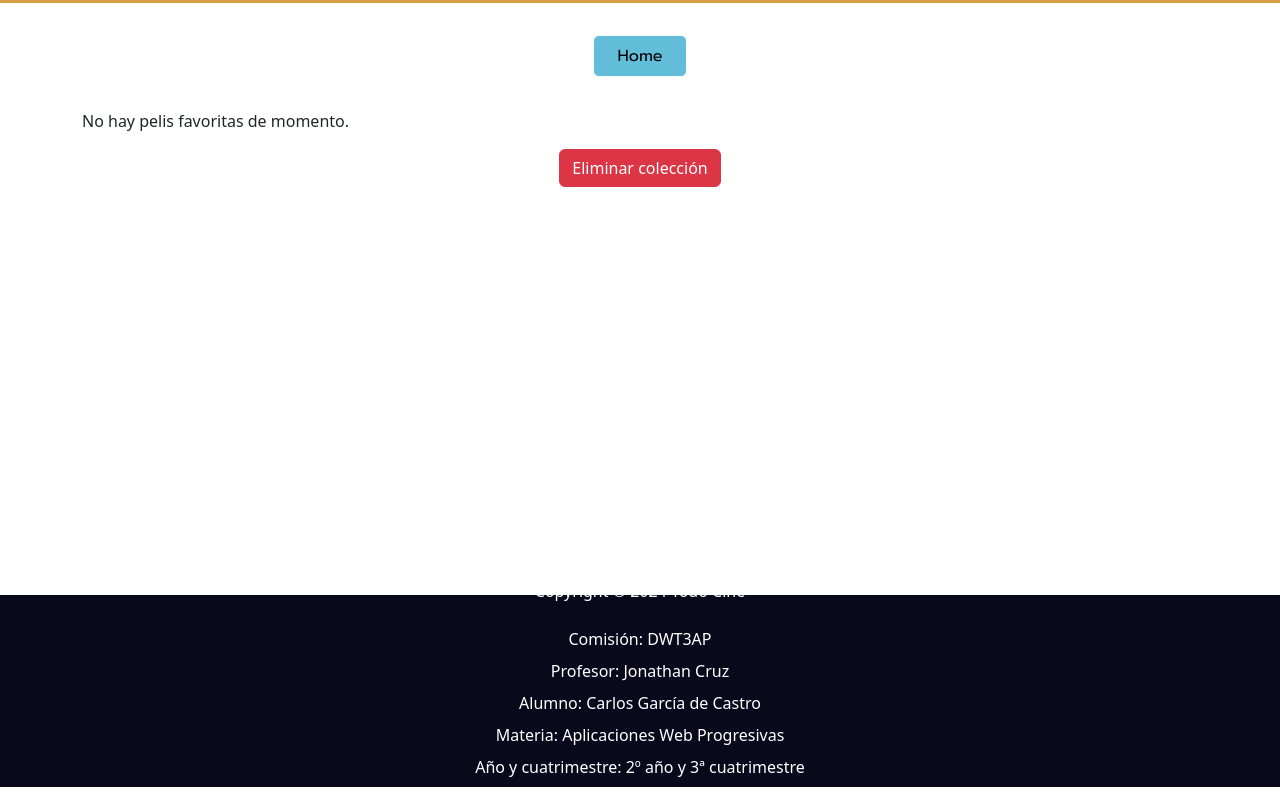
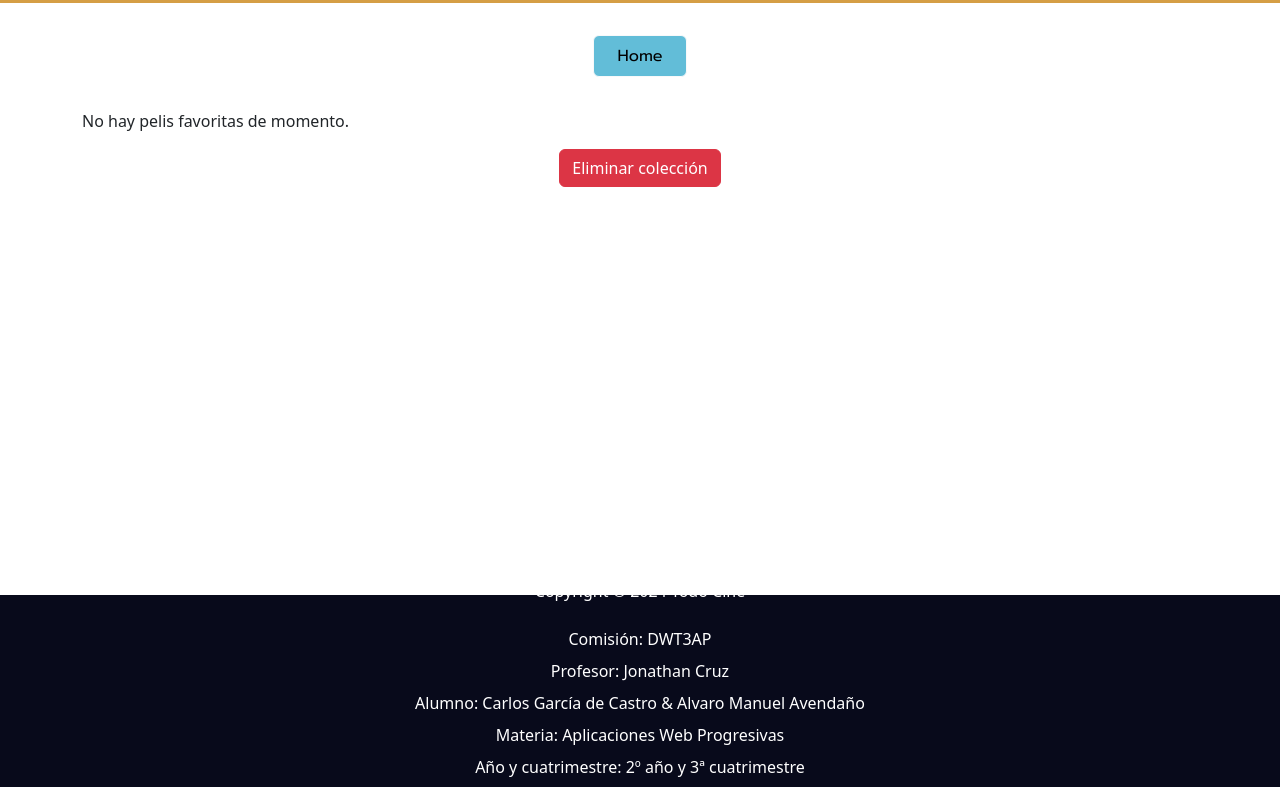
Before and after one commit to garciadecastro/pwa_tp2, a plain HTML site: page favoritas.html in a window 1280 px wide. Shown: the part 117-920 px from the top of the page. Drawn offline with nearby package versions, Linux system fonts and the light colour scheme; some packages are replaced by stand-ins of ours; a script that the page names is missing; a web font is replaced by a local one.

Commit message:
Cambios en el footer

```diff
--- a/favoritas.html
+++ b/favoritas.html
@@ -35,7 +35,7 @@
             <ul>
                 <li>Comisión: DWT3AP</li>
                 <li>Profesor: Jonathan Cruz</li>
-                <li>Alumno: Carlos García de Castro</li>
+                <li>Alumno: Carlos García de Castro & Alvaro Manuel Avendaño</li>
                 <li>Materia: Aplicaciones Web Progresivas</li>
                 <li>Año y cuatrimestre: 2º año y 3ª cuatrimestre</li>
             </ul>
```
Also changed, not shown: index.html (+1 -1 lines).
